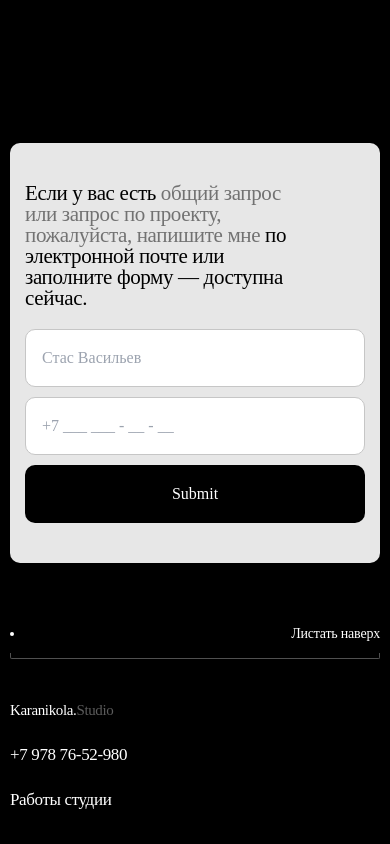
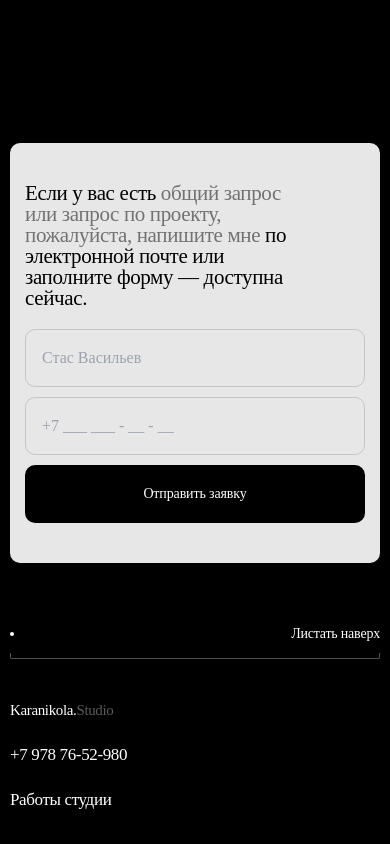
Before and after one commit to archi-potapov/mini-test, a Next.js app: page / in a window 390 px wide. Shown: the top 844 px of the page. Built offline with nearby package versions, Linux system fonts and the light colour scheme; a web font is replaced by a local one.

Commit message:
fix: inputs on Main component

```diff
--- a/src/components/Main/Main.module.css
+++ b/src/components/Main/Main.module.css
@@ -52,23 +52,35 @@
   justify-content: space-between;
 }
 .textInput {
+  outline: none;
+  background-color: transparent;
   border-radius: 10px;
   border: 1px solid #c6c6c6;
   width: 100%;
-  height: 58px;
+  height: 78px;
   padding: 12px 16px;
   text-overflow: ellipsis;
   flex-grow: 1;
+}
+.textInput:focus {
+  outline: none;
+  border: 1px solid black;
 }
 .submitButton {
   border-radius: 10px;
   background-color: black;
   width: 325px;
-  height: 58px;
+  height: 78px;
   padding: 12px 16px;
   color: white;
   cursor: pointer;
   width: 100%;
+
+  font-size: 21px;
+  font-style: normal;
+  font-weight: 400;
+  line-height: 100%;
+  letter-spacing: -0.21px;
 }
 
 @media (max-width: 1480px) {
@@ -85,6 +97,18 @@
   .aboutText {
     font-size: 21px;
   }
+  .textInput {
+    height: 58px;
+  }
+  .submitButton {
+    height: 58px;
+
+    font-size: 14px;
+    font-style: normal;
+    font-weight: 400;
+    line-height: 100%;
+    letter-spacing: -0.14px;
+  }
   .formWrapper {
     padding: 40px 15px;
     gap: 20px;
@@ -98,7 +122,7 @@
   }
 }
 @media (max-width: 820px) {
-    .aboutText {
-      max-width: 281px;
-    }
+  .aboutText {
+    max-width: 281px;
   }
+}
--- a/src/components/Main/Main.tsx
+++ b/src/components/Main/Main.tsx
@@ -42,7 +42,7 @@ export const Main = () => {
                 className={styles.textInput}
               />
             </div>
-            <input type="submit" className={styles.submitButton} />
+            <input type="submit" className={styles.submitButton} value="Отправить заявку"/>
           </form>
         </div>
       </section>
```
